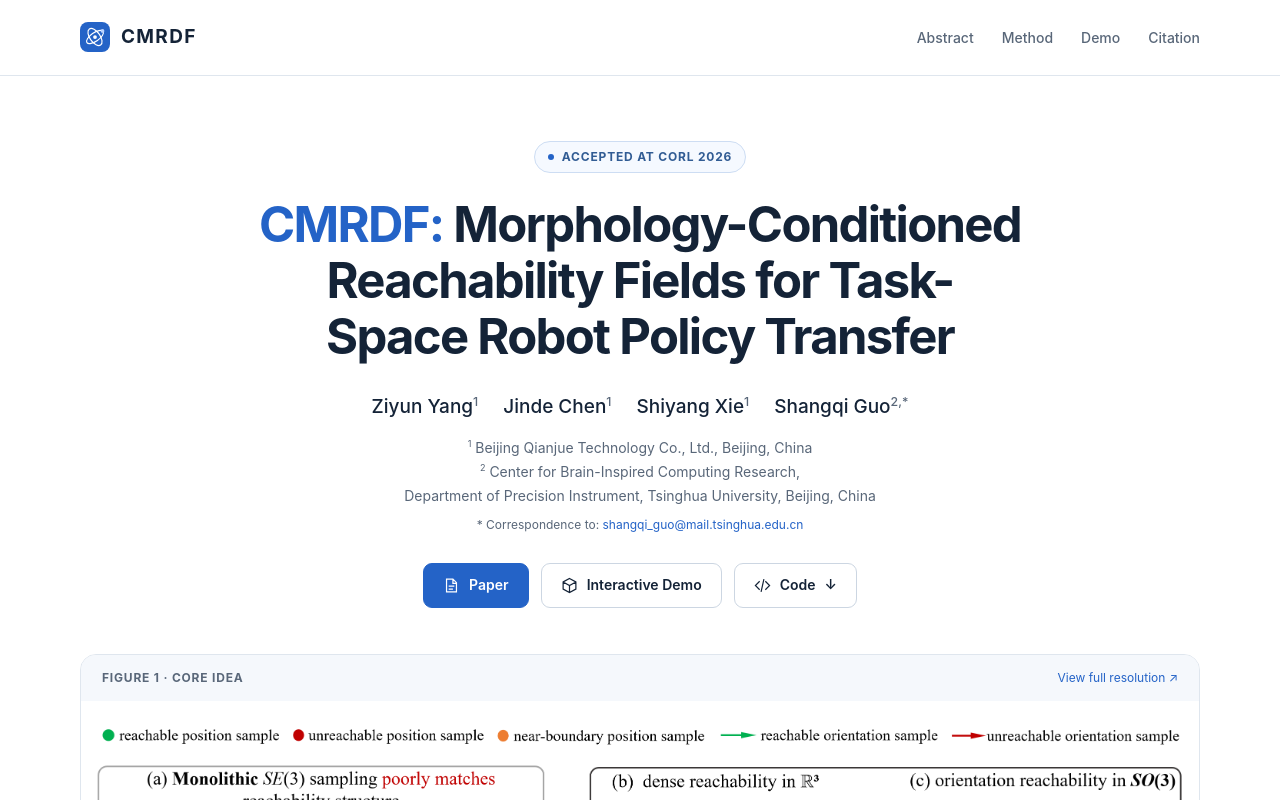
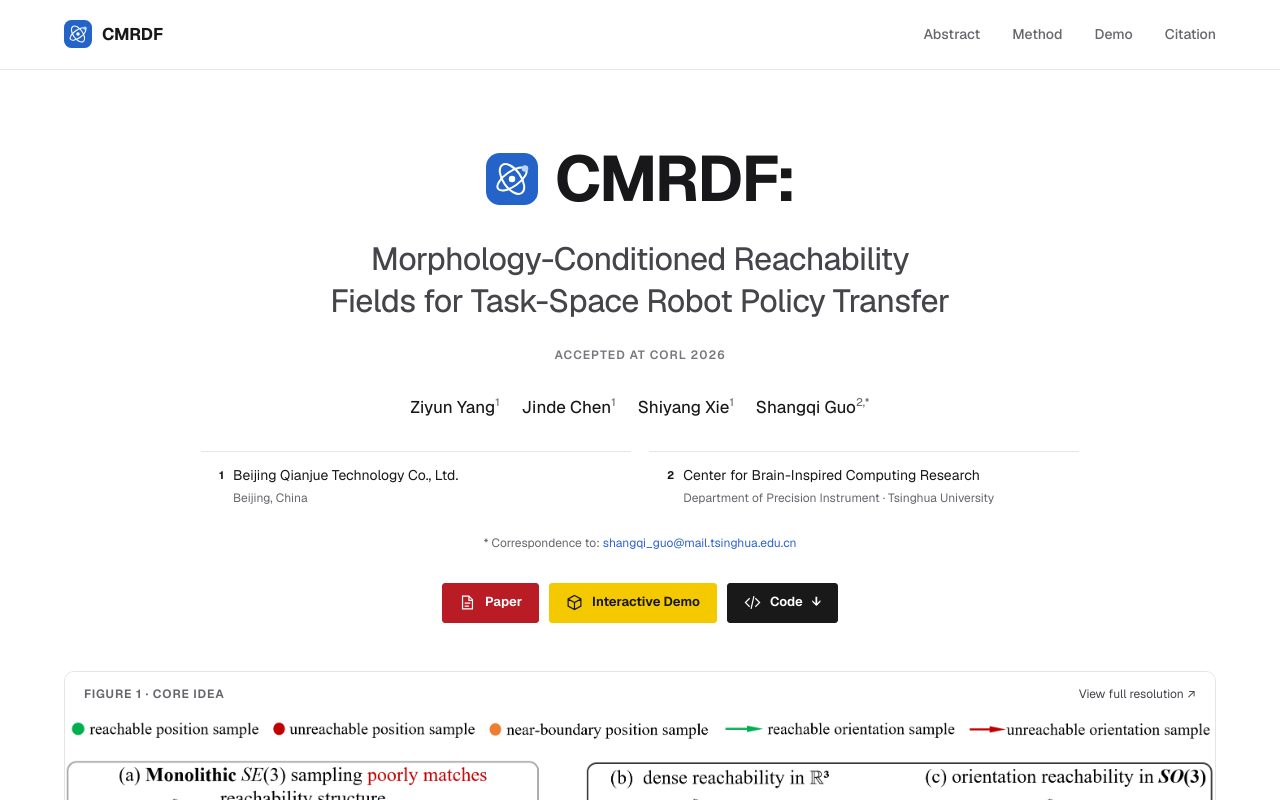
Before and after one commit to cmrdf-project/cmrdf-project.github.io, a plain HTML site: page index.html in a window 1280 px wide. Shown: the top 800 px of the page. Drawn offline with Linux system fonts and the light colour scheme.

Commit message:
imporve stytle

```diff
--- a/index.html
+++ b/index.html
@@ -30,6 +30,7 @@
   <link rel="icon" href="static/images/favicon.svg" type="image/svg+xml">
   <link rel="stylesheet" href="static/css/bulma.min.css">
   <link rel="stylesheet" href="static/css/site.css">
+  <link rel="stylesheet" href="static/css/redesign.css">
   <script src="static/js/site.js" defer></script>
 </head>
 <body>
@@ -40,10 +41,10 @@
 </div></header>
 <main id="main-content">
  <section class="hero" aria-labelledby="paper-title"><div class="hero-body"><div class="container has-text-centered">
+  <h1 class="publication-title" id="paper-title"><span class="acronym"><img src="static/images/favicon.svg" width="52" height="52" alt="">CMRDF:</span> Morphology-Conditioned Reachability Fields for Task-Space Robot Policy Transfer</h1>
   <div class="venue">Accepted at CoRL 2026</div>
-  <h1 class="publication-title" id="paper-title"><span class="acronym">CMRDF:</span> Morphology-Conditioned Reachability Fields for Task-Space Robot Policy Transfer</h1>
   <div class="publication-authors"><span>Ziyun Yang<sup>1</sup></span><span>Jinde Chen<sup>1</sup></span><span>Shiyang Xie<sup>1</sup></span><span>Shangqi Guo<sup>2,*</sup></span></div>
-  <div class="affiliations"><p><sup>1</sup> Beijing Qianjue Technology Co., Ltd., Beijing, China</p><p><sup>2</sup> Center for Brain-Inspired Computing Research,<br>Department of Precision Instrument, Tsinghua University, Beijing, China</p></div>
+  <div class="affiliations"><p><sup>1</sup><span>Beijing Qianjue Technology Co., Ltd.<small>Beijing, China</small></span></p><p><sup>2</sup><span>Center for Brain-Inspired Computing Research<small>Department of Precision Instrument · Tsinghua University</small></span></p></div>
   <p class="correspondence">* Correspondence to: <a href="mailto:shangqi_guo@mail.tsinghua.edu.cn">shangqi_guo@mail.tsinghua.edu.cn</a></p>
   <div class="publication-links"><a class="button primary" href="static/pdfs/cmrdf.pdf" target="_blank" rel="noopener"><svg viewBox="0 0 24 24" fill="none" stroke="currentColor" stroke-width="1.7" aria-hidden="true"><path d="M14 3H5v18h14V8zM14 3v6h5M8 13h8M8 17h6"/></svg> Paper</a><a class="button" href="#demo"><svg viewBox="0 0 24 24" fill="none" stroke="currentColor" stroke-width="1.7" aria-hidden="true"><path d="m12 2 9 5v10l-9 5-9-5V7zM3 7l9 5 9-5M12 12v10"/></svg> Interactive Demo</a><a class="button" href="#code"><svg viewBox="0 0 24 24" fill="none" stroke="currentColor" stroke-width="1.7" aria-hidden="true"><path d="m8 6-6 6 6 6m8-12 6 6-6 6M14 3l-4 18"/></svg> Code <span aria-hidden="true">↓</span></a></div>
  </div></div></section>
--- /dev/null
+++ b/static/css/redesign.css
@@ -0,0 +1,161 @@
+/* Academic landing-page refresh inspired by OpenWAM's clear visual hierarchy. */
+@font-face {
+  font-family: Geist;
+  src: url('../fonts/Geist-Latin.woff2') format('woff2');
+  font-style: normal;
+  font-weight: 400 700;
+  font-display: swap;
+}
+
+:root {
+  --ink: #18181b;
+  --muted: #66666d;
+  --blue: #2d62d5;
+  --line: #e5e5e8;
+  --wash: #fafafa;
+  --radius: 10px;
+}
+
+body { font-family: Geist, Inter, -apple-system, BlinkMacSystemFont, "Segoe UI", Arial, sans-serif; }
+.container { width: min(1400px, calc(100% - 48px)); max-width: 1400px; }
+.reading { max-width: 900px; }
+.site-header { position: sticky; top: 0; z-index: 20; height: 70px; background: rgba(255,255,255,.93); backdrop-filter: blur(12px); }
+.wordmark { gap: 10px; font-size: 17px; letter-spacing: -.2px; font-weight: 700; }
+.wordmark img { width: 28px; height: 28px; }
+.site-nav { gap: 32px; font-weight: 500; }
+.site-nav a:hover { color: var(--ink); }
+
+.hero-body { padding: 74px 0 48px; }
+.publication-title {
+  max-width: 990px;
+  margin: 0 auto;
+  color: #44444a;
+  font-size: clamp(25px, 2.5vw, 34px);
+  font-weight: 450;
+  line-height: 1.3;
+  letter-spacing: -.55px;
+}
+.publication-title .acronym {
+  display: flex;
+  justify-content: center;
+  align-items: center;
+  gap: 17px;
+  margin-bottom: 24px;
+  color: var(--ink);
+  font-size: clamp(47px, 5vw, 68px);
+  font-weight: 730;
+  line-height: 1.1;
+  letter-spacing: -2px;
+}
+.publication-title .acronym img { width: 52px; height: 52px; flex: none; }
+.venue {
+  display: inline-block;
+  margin: 23px 0 0;
+  padding: 0;
+  border: 0;
+  background: none;
+  color: #77777f;
+  font-size: 12px;
+  font-weight: 600;
+  letter-spacing: 1px;
+}
+.venue::before { display: none; }
+.publication-authors {
+  gap: 5px 22px;
+  margin-top: 26px;
+  font-size: 17px;
+  font-weight: 450;
+}
+.affiliations {
+  display: flex;
+  justify-content: center;
+  gap: 18px;
+  max-width: 900px;
+  margin: 29px auto 0;
+  color: var(--ink);
+}
+.affiliations p {
+  display: flex;
+  align-items: flex-start;
+  gap: 9px;
+  flex: 1;
+  max-width: 430px;
+  padding: 14px 18px;
+  border-top: 1px solid var(--line);
+  font-size: 14px;
+  line-height: 1.4;
+  text-align: left;
+}
+.affiliations p > span { display: block; }
+.affiliations small {
+  display: block;
+  margin-top: 4px;
+  color: var(--muted);
+  font-size: 12px;
+  line-height: 1.45;
+}
+.affiliations sup { font-size: 11px; font-weight: 700; color: var(--ink); line-height: 1.7; }
+.correspondence { margin-top: 12px; }
+.publication-links { gap: 10px; margin-top: 29px; }
+.button {
+  min-height: 40px;
+  padding: 9px 16px;
+  border-color: #cbd0d9;
+  border-radius: 3px;
+  font-size: 13px;
+  font-weight: 650;
+}
+.button.primary { color: #fff; background: #191b20; border-color: #191b20; }
+.button.primary:hover { background: #343841; }
+.publication-links .button:first-child { color: #fff; background: #b91c24; border-color: #b91c24; }
+.publication-links .button:first-child:hover { background: #96151c; border-color: #96151c; }
+.publication-links .button:nth-child(2) { color: #171717; background: #f4c900; border-color: #f4c900; }
+.publication-links .button:nth-child(2):hover { background: #dbb400; border-color: #dbb400; }
+.publication-links .button:nth-child(3) { color: #fff; background: #191919; border-color: #191919; }
+.publication-links .button:nth-child(3):hover { background: #343434; border-color: #343434; }
+
+.teaser { padding: 0 0 66px; }
+.figure-top { padding: 12px 19px; background: #fff; }
+.figure-top a { color: #424249; }
+.figure-image { padding: 0; }
+.figure-card figcaption { padding: 16px 20px 20px; font-size: 13px; line-height: 1.65; }
+.abstract-section { background: #fff; }
+.section { padding: 80px 0; }
+.section-head { max-width: 900px; margin-bottom: 32px; }
+.section-head h2, .citation-header h2 { color: var(--ink); font-size: clamp(29px, 3vw, 39px); font-weight: 650; letter-spacing: -1.2px; }
+.section-head p { color: var(--muted); font-size: 16px; }
+.eyebrow { color: #7b8189; font-size: 11px; letter-spacing: 1.3px; }
+.abstract-text { color: #37373d; font-size: 17px; line-height: 1.82; }
+.method-grid { gap: 16px; }
+.method-item, .method-item:last-child { padding: 23px 24px; border: 1px solid var(--line); border-radius: 9px; }
+.method-item h3 { font-size: 18px; font-weight: 650; }
+.demo-heading .button { color: #fff; background: var(--blue); border-color: var(--blue); }
+.demo-heading .button:hover { color: #fff; background: #214ca9; border-color: #214ca9; }
+.demo-card { border-radius: 9px; }
+.demo-bar { background: #fafafa; }
+.citation-box { background: #fafafa; color: #37373d; }
+.site-footer { background: #fafafa; }
+
+@media (max-width: 720px) {
+  .container { width: calc(100% - 32px); }
+  .site-header { height: 64px; }
+  .site-nav { gap: 13px; }
+  .wordmark { font-size: 15px; }
+  .hero-body { padding: 50px 0 35px; }
+  .publication-title { font-size: clamp(24px, 6vw, 30px); letter-spacing: -.3px; }
+  .publication-title .acronym { gap: 12px; margin-bottom: 20px; font-size: 46px; letter-spacing: -1.5px; }
+  .publication-title .acronym img { width: 40px; height: 40px; }
+  .venue { margin-top: 18px; font-size: 10px; }
+  .publication-authors { margin-top: 21px; font-size: 15px; }
+  .affiliations { flex-direction: column; gap: 0; margin-top: 21px; }
+  .affiliations p { width: 100%; max-width: none; padding: 10px 8px; font-size: 12px; }
+  .affiliations small { font-size: 11px; }
+  .publication-links { margin-top: 24px; }
+  .publication-links .button { padding: 9px 12px; }
+  .figure-image { padding: 0; overflow-x: auto; }
+  .figure-image img { max-width: none; min-width: 800px; }
+  .section { padding: 53px 0; }
+  .section-head h2, .citation-header h2 { font-size: 29px; }
+  .method-grid { gap: 12px; }
+  .method-item, .method-item:last-child { padding: 18px; }
+}
```
Also changed, not shown: interactive/index.html (+1 -0 lines), static/fonts/Geist-Latin.woff2 (added), static/fonts/OFL.txt (added), 2 other files.
